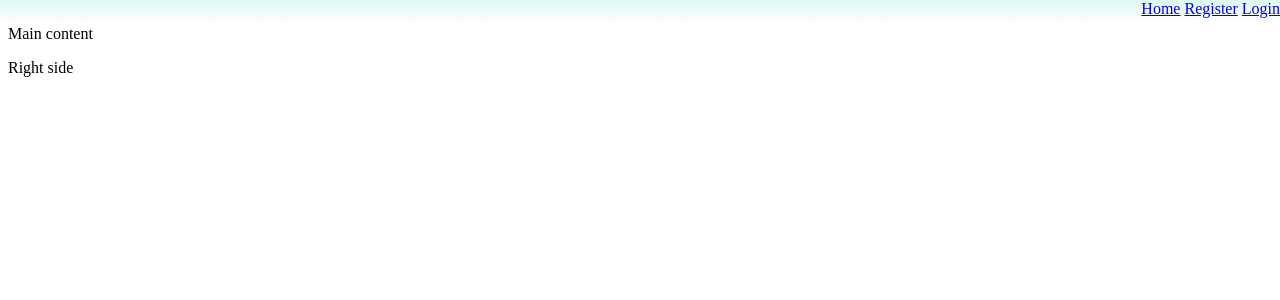
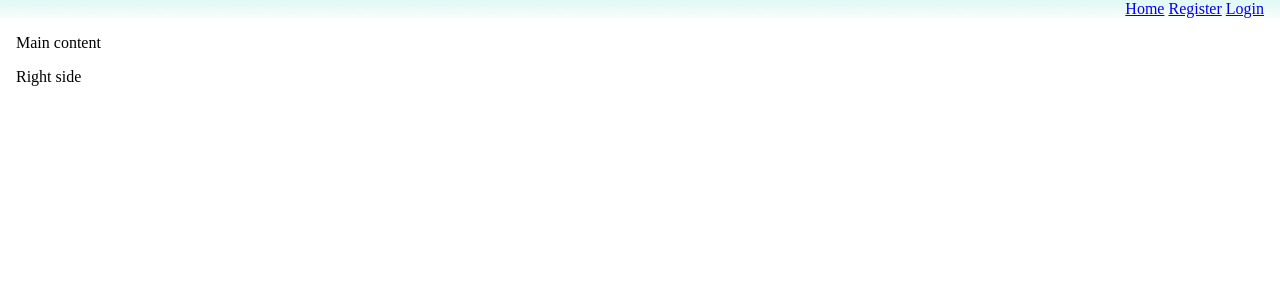
Before and after one commit to acm-uiuc/ideamine, a Django app: page / in a window 1280 px wide. Shown: the top 300 px of the page. Run offline with Django 3.2, Linux system fonts and the light colour scheme; parts of the project's set-up code (start-up, migrations or seed data) failed here and were passed over.

Commit message:
More CSS changes, margins, positions of topbar/content.

```diff
--- a/ideamine/static/ideamine.css
+++ b/ideamine/static/ideamine.css
@@ -1,25 +1,23 @@
 #topbar {
 	width: 100%;
-	margin: 0px;
-	padding: 0px;
-	position: absolute;
-	top: 0px;
-	left: 0px;
+	padding: 0;
+	position: relative;
+	top: 0;
 	text-align: right;
 	background-image:url('gradient.jpg');
 	background-repeat:repeat-x;
-	height:25px;
 }
-
+body {
+margin: 0;
+}
 #user {
-	width:100%
-	position: absolute;
+	position: relative;
 	right: 1em;
 }
 
 #content {
-	padding-right: 200px;
-	margin-top:25px;
+	padding-right: 400px;
+	margin: 1em;
 }
 
 #container .column{
@@ -32,9 +30,9 @@
 }
 
 /* Layout for side widgets */
-#rswidgets {
-	width: 200px;
-	margin-right: -200px;
+#rsWidgets {
+	width: 400px;
+	margin-right: -400px;
 }
 
 #footer {
```
